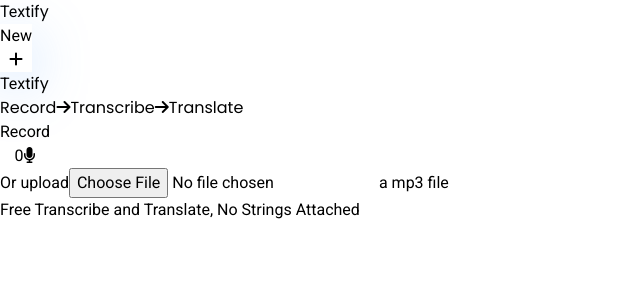
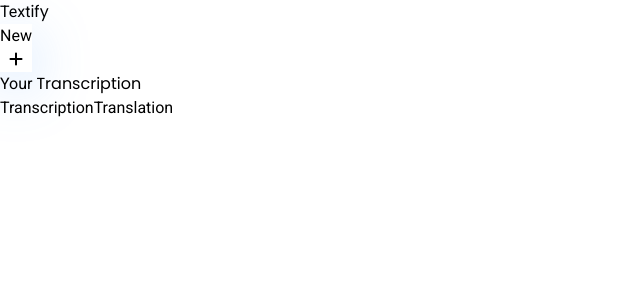
Before and after one commit to SxxAq/textify, a React (Vite) app: page / in a window 1280 px wide. Shown: the top 300 px of the page, without its empty margins (0-640 px from the left). Built offline with nearby package versions, Linux system fonts and the light colour scheme.

Commit message:
ui fixes

```diff
--- a/src/App.jsx
+++ b/src/App.jsx
@@ -2,9 +2,13 @@
 import Header from "./components/Header";
 import Home from "./components/Home";
 import FileDisplay from "./components/FileDisplay";
+import Info from "./components/Info";
+import Transcribe from "./components/Transcribe";
 const App = () => {
   const [file, setFile] = useState(null);
   const [audioStream, setAudioStream] = useState(null);
+  const [output, setOutput] = useState(true);
+  const [loading, setLoading] = useState(true);
   const isAudioAvailable = file || audioStream;
 
   function handleAudioReset() {
@@ -15,7 +19,11 @@
     <div className="flex flex-col mx-auto w-full ">
       <Header />
       <section className="min-h-screen flex flex-col bg-gradient-to-b from-blue-100 to-white">
-        {isAudioAvailable ? (
+        {output ? (
+          <Info />
+        ) : loading ? (
+          <Transcribe />
+        ) : isAudioAvailable ? (
           <FileDisplay
             handleAudioReset={handleAudioReset}
             file={file}
--- a/src/components/Header.jsx
+++ b/src/components/Header.jsx
@@ -5,7 +5,7 @@
         <span className="text-blue-500 font-bold">Text</span>ify
       </h1>
       <button className="flex items-center Btn gap-2 px-4 py-2 rounded-lg">
-        <p className="text-lg font-medium tracking-wide">New</p>
+        <p className="text-lg font-medium tracking-wide text-gray-600">New</p>
         <i className="fa-solid fa-plus text-blue-500 text-lg md:text-xl ml-1"></i>
       </button>
     </header>
--- /dev/null
+++ b/src/components/Info.jsx
@@ -0,0 +1,47 @@
+import { useState } from "react";
+
+const Info = () => {
+  const [tab, setTab] = useState("transcription");
+
+  function toggleTab() {
+    if (tab === "transcription") {
+      setTab("translation");
+    } else {
+      setTab("transcription");
+    }
+  }
+  return (
+    <main
+      className="pb-24 flex-1 text-center gap-5 sm:gap-6 md:gap-7 flex
+   flex-col justify-center  w-full max-w-prose mx-auto"
+    >
+      <h1 className="font-extrabold whitespace-nowrap text-2xl md:text-4xl text-gray-800">
+        <span className="text-blue-500">Your </span>Transcription
+      </h1>
+
+      <div
+        className="grid grid-cols-2 mx-auto bg-white
+       shadow rounded-lg overflow-hidden items-center gap-2"
+      >
+        <button
+          onClick={toggleTab}
+          className={`px-4 py-2 font-medium ${
+            tab === "transcription" ? "bg-blue-500 text-white duration-200" : "text-gray-500"
+          }`}
+        >
+          Transcription
+        </button>
+        <button
+          onClick={toggleTab}
+          className={`px-4 py-2 font-medium ${
+            tab === "translation" ? "bg-blue-500 text-white duration-200" : "text-gray-500"
+          }`}
+        >
+          Translation
+        </button>
+      </div>
+    </main>
+  );
+};
+
+export default Info;
--- a/src/index.css
+++ b/src/index.css
@@ -25,20 +25,20 @@
   0%,
   100% {
     transform: scale(0.2);
-    background-color: #30ffb7;
+    background-color: #29acf8;
   }
   40% {
     transform: scale(1);
-    background-color: #07deff;
+    background-color: #27aee4;
   }
   50% {
     transform: scale(1);
-    background-color: #0761ff;
+    background-color: #079cff;
   }
 }
 
 .circle {
-  @apply h-10 w-10 rounded-full bg-red-500 inline-block mx-2;
+  @apply h-8 w-8 rounded-full inline-block mx-2;
   animation: scaling 2.5s ease-in-out infinite;
 }
 
@@ -61,3 +61,9 @@
 .animation-delay-800 {
   animation-delay: 0.8s;
 }
+
+@media screen and (max-width: 900px) {
+  .circle {
+    @apply h-5 w-5;
+  }
+}
```
Also changed, not shown: src/components/Transcribing.jsx (renamed from src/components/Transcribe.jsx, +4 -4 lines), src/components/Transcription.jsx (added), src/components/Translation.jsx (added).
